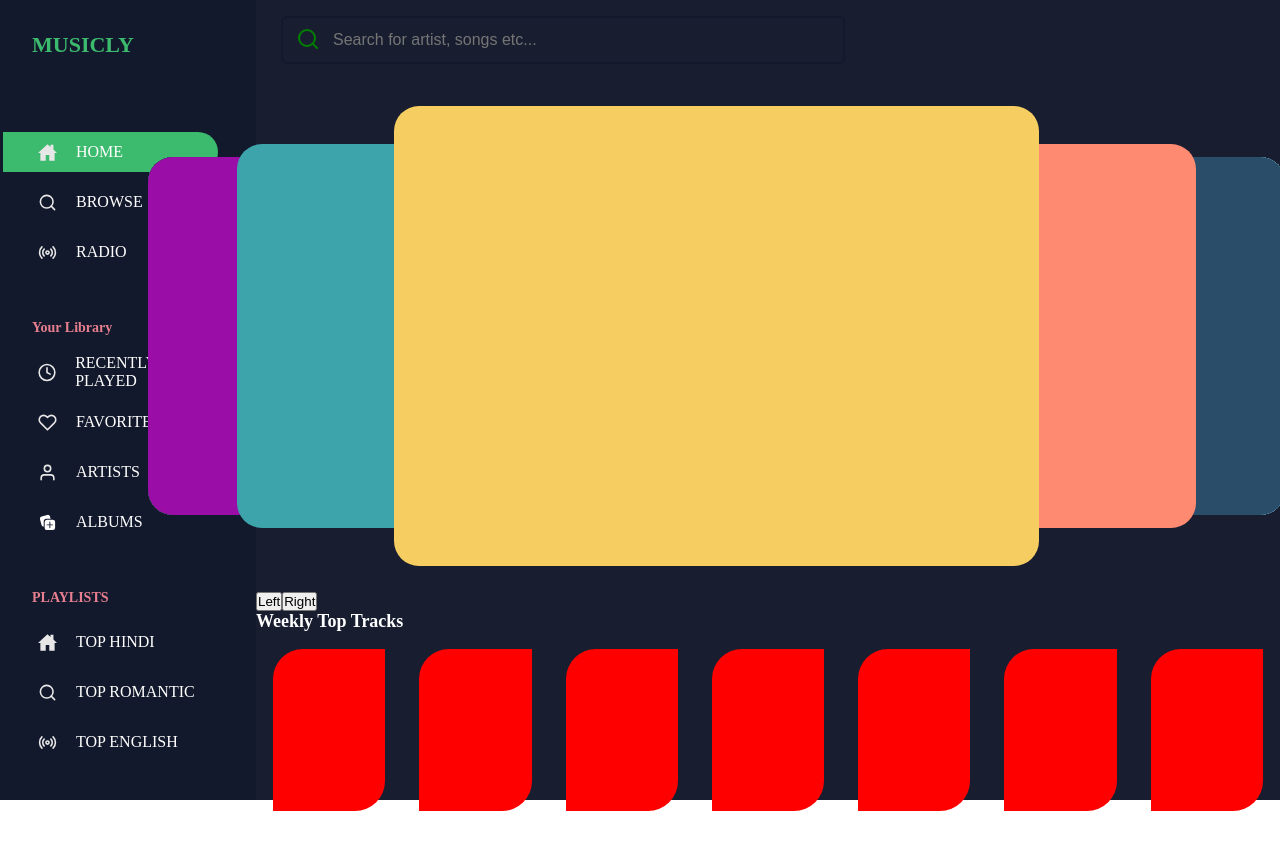
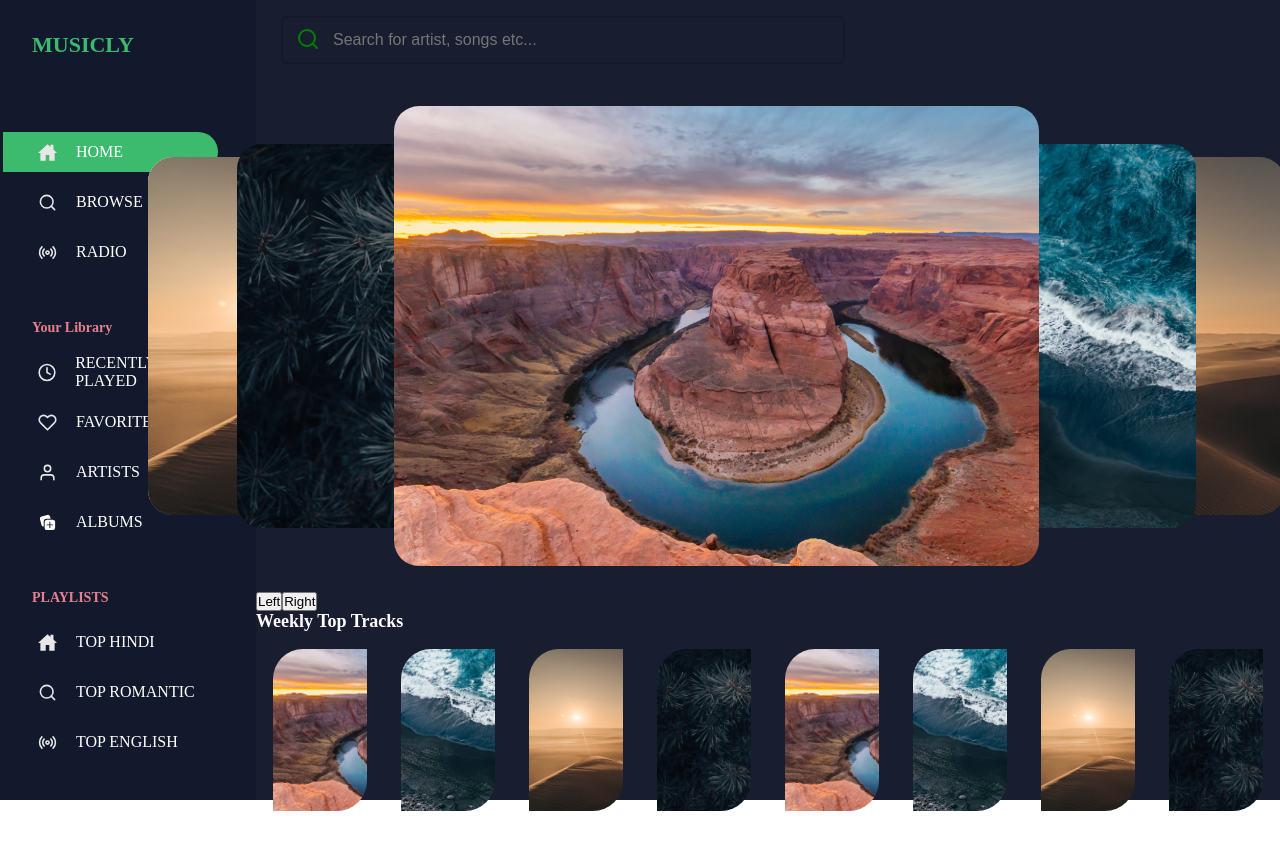
Before and after one commit to akshayrathigithub/MusicPlayer, a React app: page / in a window 1280 px wide. Shown: the top 850 px of the page. Built offline with nearby package versions, Linux system fonts and the light colour scheme.

Commit message:
colors reference replaced with images

```diff
--- a/src/Components/Home/Home.interface.ts
+++ b/src/Components/Home/Home.interface.ts
@@ -8,7 +8,7 @@ export interface ContentState {
   totalLength: number;
   leafList: {
     zIndex: string;
-    bgColor: string;
+    img: string;
     translateValue: string;
     width: string;
     height: string;
--- a/src/Components/Home/Home.scss
+++ b/src/Components/Home/Home.scss
@@ -51,7 +51,6 @@
         & .img {
           width: 100%;
           height: 85%;
-          background-color: red;
           border-top-left-radius: 30px;
           border-end-end-radius: 30px;
         }
--- a/src/Components/Home/Home.tsx
+++ b/src/Components/Home/Home.tsx
@@ -4,49 +4,19 @@ import './Home.scss';
 import lodash from 'lodash';
 import { SLIDER_TRANSLATE_VALUES as translateValues } from '../../Constants/Constant';
 import { ContentRefType, ContentState, ElementStyles } from './Home.interface';
+import pic from '../../Assets/Images/test-pic.jpg';
+import pic_1 from '../../Assets/Images/test-pic-1.jpg';
+import pic_2 from '../../Assets/Images/test-pic-2.jpg';
+import pic_3 from '../../Assets/Images/test-pic-3.jpg';
 
 const Content: React.FC = () => {
   const initialState: ContentState = {
-    list: [
-      '#051e3e',
-      ' #35a79c',
-      '#59575f',
-      ' #83d0c9',
-      '#451e3e',
-      ' #009688',
-      ' #651e3e',
-      '#055742',
-      ' #9a0ea7',
-      ' #3da4ab',
-      ' #f6cd61',
-      ' #fe8a71',
-      '#2a4d69 ',
-      ' #4b86b4',
-      ' #54b2a9',
-      ' #adcbe3',
-      ' #65c3ba',
-      ' #e7eff6',
-      ' #63ace5',
-      ' #851e3e',
-    ],
+    list: [pic, pic_1, pic_2, pic_3, pic, pic_1, pic_2, pic_3],
     totalLength: 8,
     leafList: [],
     featuredList: {
       activeIndex: 5,
-      songsList: [
-        '#051e3e',
-        ' #35a79c',
-        '#59575f',
-        ' #83d0c9',
-        '#451e3e',
-        ' #009688',
-        ' #651e3e',
-        // '#055742',
-        // ' #9a0ea7',
-        // ' #3da4ab',
-        // ' #f6cd61',
-        // ' #fe8a71',
-      ],
+      songsList: [pic, pic_1, pic_2, pic_3, pic, pic_1, pic_2, pic_3],
     },
   };
 
@@ -80,7 +50,7 @@ const Content: React.FC = () => {
 
         updatedState.leafList.push({
           zIndex: zIndex,
-          bgColor: updatedState.list[i],
+          img: updatedState.list[i],
           translateValue: translateValues.center.transform,
           width: translateValues.center.width,
           height: translateValues.center.height,
@@ -110,7 +80,7 @@ const Content: React.FC = () => {
 
         updatedState.leafList.unshift({
           zIndex: zIndex,
-          bgColor: updatedState.list[listTotalLength - 1 - i],
+          img: updatedState.list[listTotalLength - 1 - i],
           translateValue: translateValue,
           width: width,
           height: height,
@@ -144,7 +114,7 @@ const Content: React.FC = () => {
 
         updatedState.leafList.push({
           zIndex: zIndex,
-          bgColor: updatedState.list[i],
+          img: updatedState.list[i],
           translateValue: translateValue,
           width: width,
           height: height,
@@ -301,11 +271,12 @@ const Content: React.FC = () => {
             <div
               className="slide-leaf"
               style={{
-                backgroundColor: `${x.bgColor}`,
                 transform: `${x.translateValue}`,
                 zIndex: Number(x.zIndex),
                 width: x.width,
                 height: x.height,
+                backgroundImage: `url(${x.img})`,
+                backgroundSize: 'cover',
               }}
               ref={(divInfo) => {
                 contentRef.current.elementList[index] =
@@ -324,7 +295,13 @@ const Content: React.FC = () => {
           {contentState.featuredList.songsList.map((song, index) => {
             return (
               <div className="card-outer" key={index}>
-                <div className="img"></div>
+                <div
+                  className="img"
+                  style={{
+                    backgroundImage: `url(${song})`,
+                    backgroundSize: 'cover',
+                  }}
+                ></div>
                 <div className="details">
                   <div className="head">Lean On</div>
                   <div className="sub-head">Ed Sheeran</div>
```
